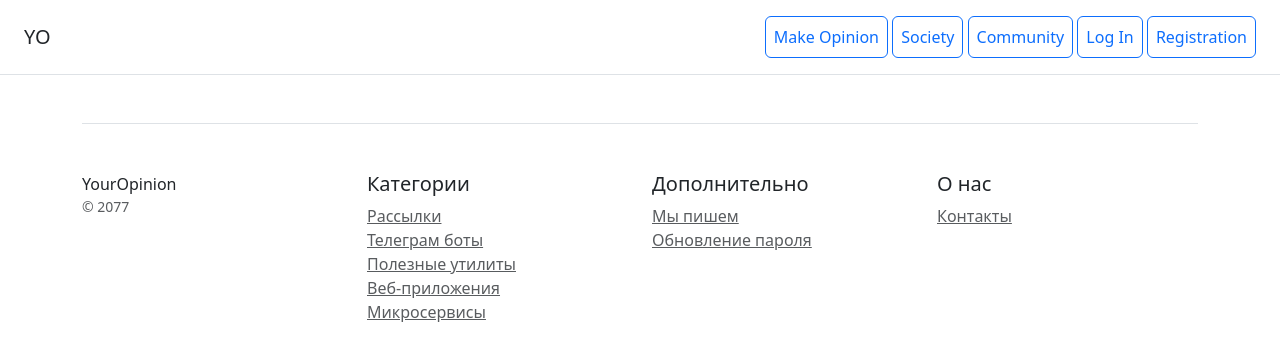
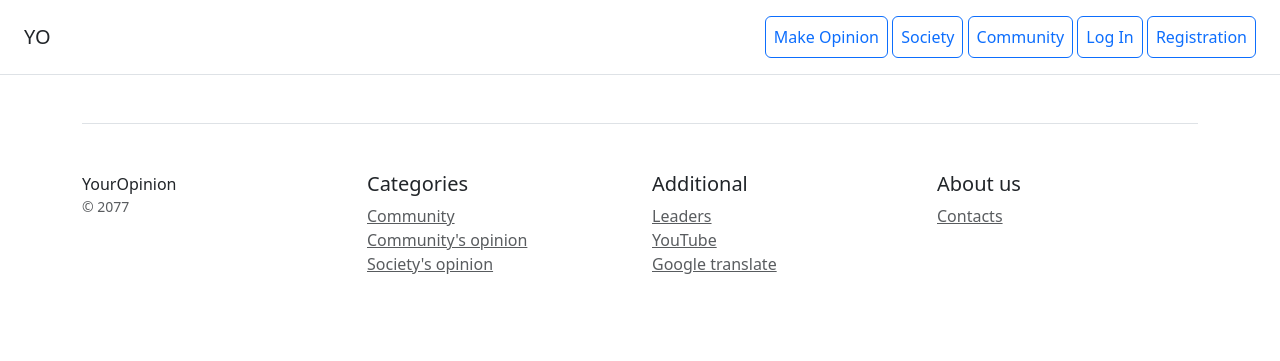
Before and after one commit to zironeed/graduate_work2, a Django app: page / in a window 1280 px wide. Shown: the top 361 px of the page. Run offline with Django 4.2, Linux system fonts and the light colour scheme; some libraries are stand-ins or nearby versions.

Commit message:
update base.html

```diff
--- a/graduate2/blog/templates/blog/base.html
+++ b/graduate2/blog/templates/blog/base.html
@@ -34,26 +34,25 @@
                     <small class="d-block mb-3 text-muted">&copy; 2077</small>
                 </div>
                 <div class="col-6 col-md">
-                    <h5>Категории</h5>
+                    <h5>Categories</h5>
                     <ul class="list-unstyled text-small">
-                        <li><a class="text-muted" href="#">Рассылки</a></li>
-                        <li><a class="text-muted" href="#">Телеграм боты</a></li>
-                        <li><a class="text-muted" href="#">Полезные утилиты</a></li>
-                        <li><a class="text-muted" href="#">Веб-приложения</a></li>
-                        <li><a class="text-muted" href="#">Микросервисы</a></li>
+                        <li><a class="text-muted" href="#">Community</a></li>
+                        <li><a class="text-muted" href="#">Community's opinion</a></li>
+                        <li><a class="text-muted" href="#">Society's opinion</a></li>
                     </ul>
                 </div>
                 <div class="col-6 col-md">
-                    <h5>Дополнительно</h5>
+                    <h5>Additional</h5>
                     <ul class="list-unstyled text-small">
-                        <li><a class="text-muted" href="#">Мы пишем</a></li>
-                        <li><a class="text-muted" href="#">Обновление пароля</a></li>
+                        <li><a class="text-muted" href="#">Leaders</a></li>
+                        <li><a class="text-muted" href="https://www.youtube.com/">YouTube</a></li>
+                        <li><a class="text-muted" href="https://translate.google.ru/">Google translate</a></li>
                     </ul>
                 </div>
                 <div class="col-6 col-md">
-                    <h5>О нас</h5>
+                    <h5>About us</h5>
                     <ul class="list-unstyled text-small">
-                        <li><a class="text-muted" href="#">Контакты</a></li>
+                        <li><a class="text-muted" href="#">Contacts</a></li>
                     </ul>
                 </div>
             </div>
```
